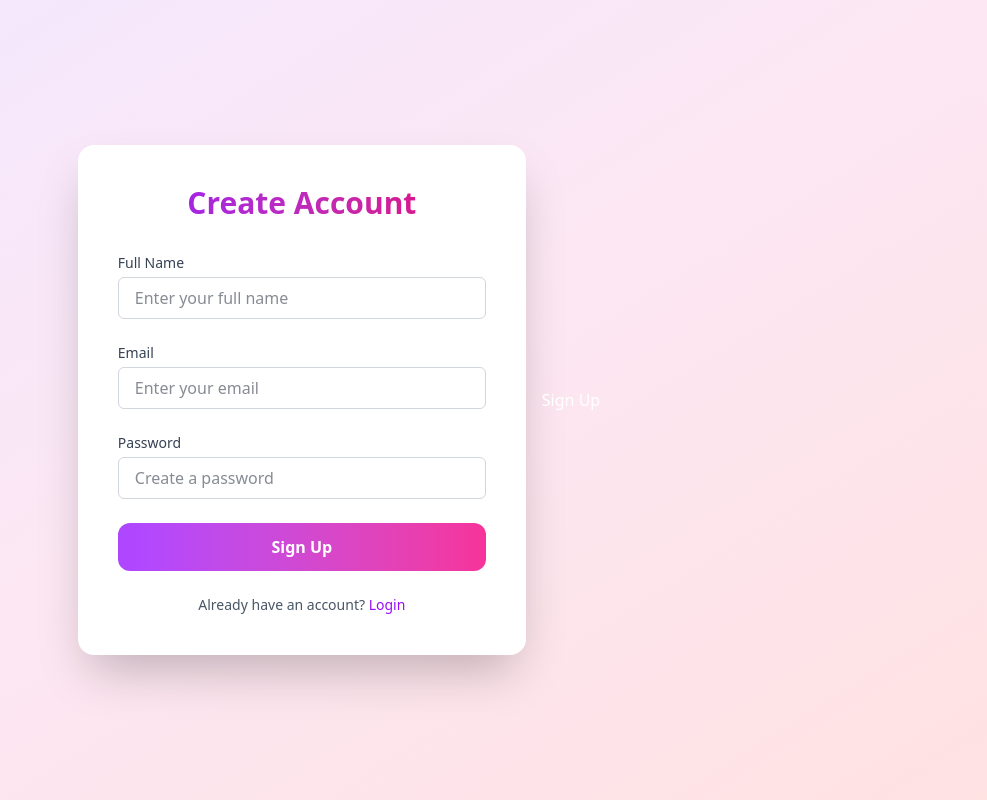
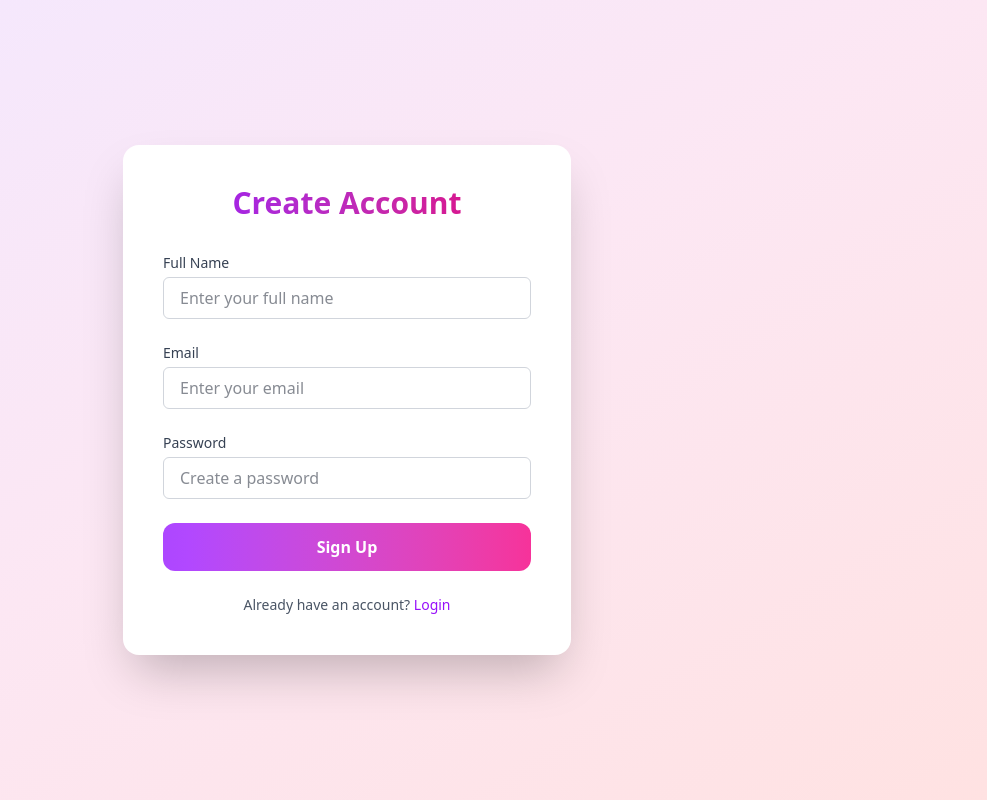
Before and after one commit to mubinrahman2004/shorturl, a React (Vite) app in the folder client/: page /signup in a window 1280 px wide. Shown: the whole page, without its empty margins (293-1280 px from the left). Built offline with nearby package versions, Linux system fonts and the light colour scheme; no server answers.

Commit message:
registration

```diff
--- a/client/src/api/index.jsx
+++ b/client/src/api/index.jsx
@@ -9,7 +9,7 @@ const api = axios.create({
 });
 api.interceptors.request.use(
   (config) => {
-    const token = localStorage.getItem("token");
+    const token = cookieStore.get;
 
     if (token) {
       config.headers.Authorization = ` ${token}`;
--- a/client/src/components/Registration.jsx
+++ b/client/src/components/Registration.jsx
@@ -19,7 +19,6 @@ const Registration = () => {
 
     try {
       const res = await authServises.registration(data);
-
       console.log(res);
 
       toast.success("Registration successful");
@@ -28,13 +27,17 @@ const Registration = () => {
         navigate("/signin");
       }, 1500);
     } catch (error) {
-      if (error.response.data.message === "user width email already exists") {
-        return setError("email", {
-          message: error.response.data.message,
+      if (
+        error?.response?.data?.message === "user width email already exists"
+      ) {
+        setError("email", {
+          message: error?.response?.data?.message,
         });
+        return;
       }
+
       setError("apiError", {
-        message: error.response.data.message,
+        message: error?.response?.data?.message || "Something went wrong",
       });
     }
   };
@@ -82,6 +85,7 @@ const Registration = () => {
               <p className="text-sm text-red-400">{errors.apiError.message}</p>
             )}
             <Button
+              // onSubmit={handleSubmit(onSubmit)}
               type="submit"
               className="w-full py-3 rounded-xl text-white font-semibold bg-gradient-to-r from-purple-500 to-pink-500 hover:scale-[1.02] transition-transform"
             >
@@ -99,11 +103,6 @@ const Registration = () => {
             </p>
           </form>
         </div>
-        <form onSubmit={handleSubmit(onSubmit)} className="space-y-6">
-          <Button type="submit" className="w-full">
-            Sign Up
-          </Button>
-        </form>
       </section>
     </>
   );
--- a/client/src/home/StepOne.jsx
+++ b/client/src/home/StepOne.jsx
@@ -27,6 +27,7 @@ const StepOne = () => {
     } catch (error) {
       toast.error("Failed to create short URL");
       console.log(error);
+
     }
   };
 
```
